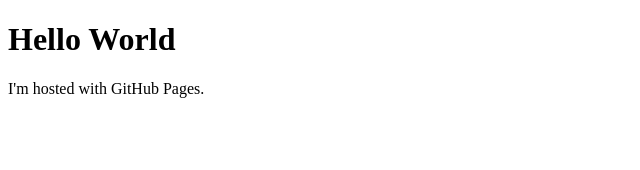
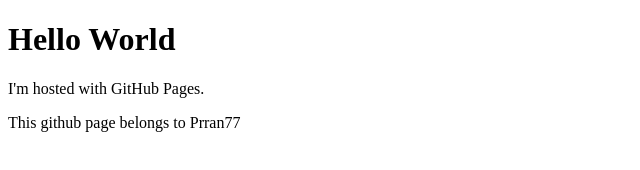
Before and after one commit to Prran77/github.io, a plain HTML site: page index.html in a window 1280 px wide. Shown: the whole page, without its empty margins (0-640 px from the left). Drawn offline with Linux system fonts and the light colour scheme.

Commit message:
Update index.html
add a line

```diff
--- a/index.html
+++ b/index.html
@@ -3,5 +3,6 @@
 <body>
 <h1>Hello World</h1>
 <p>I'm hosted with GitHub Pages.</p>
+<p>This github page belongs to Prran77</p>
 </body>
 </html>
```
